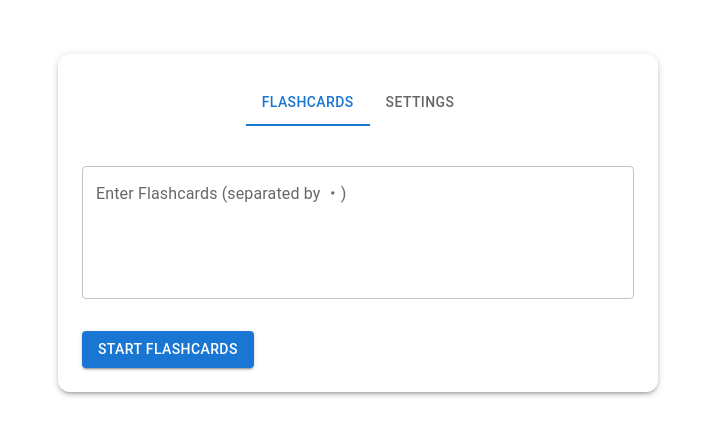
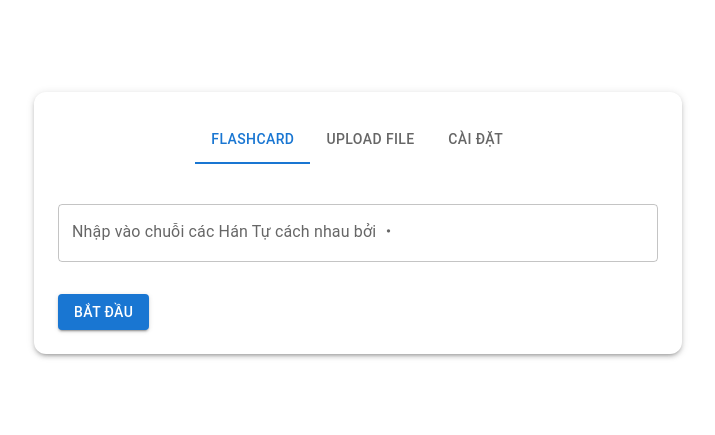
Before and after one commit to thuankhangho/btl-kncn, a React (Vite) app in the folder client/: page / in a window 1280 px wide. Shown: the part 177-612 px from the top of the page, without its empty margins (282-997 px from the left). Built offline with nearby package versions, Linux system fonts and the light colour scheme.

Commit message:
Added routing

```diff
--- /dev/null
+++ b/client/src/components/App.tsx
@@ -0,0 +1,13 @@
+import { BrowserRouter, Routes, Route } from 'react-router-dom';
+import Input from './input.tsx';
+import FlashcardApp from './flashcard.tsx';
+
+const App: React.FC = () => (
+	<BrowserRouter>
+		<Routes>
+			<Route path="/" element={<Input />} />
+			<Route path="flashcard" element={<FlashcardApp />} />
+		</Routes>
+	</BrowserRouter>
+);
+export default App;
--- /dev/null
+++ b/client/src/components/flashcard.tsx
@@ -0,0 +1,67 @@
+import React, { useState, useEffect } from 'react';
+import { Button, TextField, Tab, Tabs, Typography, Paper } from '@mui/material';
+
+const Flashcard: React.FC = () => {
+  const [input, setInput] = useState('');
+  const [flashcards, setFlashcards] = useState<string[]>([]);
+  const [currentKanji, setCurrentKanji] = useState<string>('');
+  const [myTimeout, setMyTimeout] = useState<number>(0);
+  const [tabValue, setTabValue] = useState<number>(0);
+
+  useEffect(() => {
+    return () => {
+      clearInterval(myTimeout);
+    };
+  }, [myTimeout]);
+
+  const handleSubmit = (event: React.FormEvent) => {
+    event.preventDefault();
+    const newFlashcards = input.split('\n');
+    setFlashcards(newFlashcards);
+    setCurrentKanji(newFlashcards[Math.floor(Math.random() * newFlashcards.length)]);
+    mainloop();
+  };
+
+  const mainloop = () => {
+    const timeoutId = window.setInterval(() => {
+      displayCards();
+    }, 1000 /* Card time */);
+    setMyTimeout(timeoutId);
+  };
+
+  const displayCards = () => {
+    const randomIndex = Math.floor(Math.random() * flashcards.length);
+    setCurrentKanji(flashcards[randomIndex]);
+  };
+
+  const pause = () => {
+    // console.log('Paused');
+    clearInterval(myTimeout);
+  };
+
+  const resume = () => {
+    // console.log('Resumed');
+    mainloop();
+  };
+
+  return (
+    <div>Hello World</div>
+  )
+  // {flashcards.length > 0 && (
+  //   <Typography variant="h1" style={{ fontSize: '100px', marginTop: '24px' }}>
+  //     {currentKanji}
+  //   </Typography>
+  // )}
+  // {flashcards.length > 0 && (
+  //   <div style={{ marginTop: '24px' }}>
+  //     <Button variant="outlined" color="secondary" onClick={pause}>
+  //       Ngừng
+  //     </Button>
+  //     <Button variant="outlined" color="primary" onClick={resume} style={{ marginLeft: '12px' }}>
+  //       Tiếp tục
+  //     </Button>
+  //   </div>
+  // )}
+};
+
+export default Flashcard;
--- a/client/src/App.tsx
+++ b/client/src/components/input.tsx
@@ -97,6 +97,7 @@
 // }
 import React, { useState, useEffect } from 'react';
 import { Button, TextField, Tab, Tabs, Typography, Paper } from '@mui/material';
+import { Link } from 'react-router-dom';
 
 const FlashcardApp: React.FC = () => {
   const [input, setInput] = useState('');
@@ -107,14 +108,13 @@ const FlashcardApp: React.FC = () => {
 
   useEffect(() => {
     return () => {
-      // Clear the interval when the component unmounts
       clearInterval(myTimeout);
     };
   }, [myTimeout]);
 
   const handleSubmit = (event: React.FormEvent) => {
     event.preventDefault();
-    const newFlashcards = input.split('・');
+    const newFlashcards = input.split('\n');
     setFlashcards(newFlashcards);
     setCurrentKanji(newFlashcards[Math.floor(Math.random() * newFlashcards.length)]);
     mainloop();
@@ -133,27 +133,68 @@ const FlashcardApp: React.FC = () => {
   };
 
   const pause = () => {
-    console.log('Paused');
+    // console.log('Paused');
     clearInterval(myTimeout);
   };
 
   const resume = () => {
-    console.log('Resumed');
+    // console.log('Resumed');
     mainloop();
   };
+
+  const Flashcard = () => {
+    return (
+      <Flashcard />
+    )
+  }
 
   return (
     <div style={{ display: 'flex', justifyContent: 'center', alignItems: 'center', height: '100vh' }}>
       <Paper elevation={3} style={{ width: '600px', padding: '24px', borderRadius: '12px' }}>
         <Tabs value={tabValue} onChange={(e, newValue) => setTabValue(newValue)} centered>
-          <Tab label="Flashcards" />
-          <Tab label="Settings" />
+          <Tab label="Flashcard" />
+          <Tab label="Upload file" />
+          <Tab label="Cài đặt" />
         </Tabs>
         {tabValue === 0 && (
           <form onSubmit={handleSubmit} style={{ marginTop: '24px' }}>
             <TextField
               id="kanjiinput"
-              label="Enter Flashcards (separated by ・)"
+              label="Nhập vào chuỗi các Hán Tự cách nhau bởi ・"
+              variant="outlined"
+              multiline
+              fullWidth
+              margin="normal"
+              sx={{ mb: 2, '& .MuiInputBase-input': { fontSize: '1.5rem',height: '100px' } }}
+              onChange={(e) => setInput(e.target.value)}
+            />
+
+            <Button variant="contained" color="primary" type="submit" style={{ marginTop: '16px' }}>
+             <Link to="flashcard" style={{color: 'white'}}>Bắt đầu</Link>
+            </Button>
+
+            {flashcards.length > 0 && (
+              <Typography variant="h1" style={{ fontSize: '100px', marginTop: '24px' }}>
+                {currentKanji}
+              </Typography>
+            )}
+            {flashcards.length > 0 && (
+              <div style={{ marginTop: '24px' }}>
+                <Button variant="outlined" color="secondary" onClick={pause}>
+                  Ngừng
+                </Button>
+                <Button variant="outlined" color="primary" onClick={resume} style={{ marginLeft: '12px' }}>
+                  Tiếp tục
+                </Button>
+              </div>
+            )}
+          </form>
+        )}
+        {tabValue === 1 && (
+          <form onSubmit={handleSubmit} style={{ marginTop: '24px' }}>
+            <TextField
+              id="kanjiinput"
+              label="Nhập vào chuỗi các Hán Tự cách nhau bởi ・"
               variant="outlined"
               fullWidth
               margin="normal"
@@ -161,7 +202,7 @@ const FlashcardApp: React.FC = () => {
               onChange={(e) => setInput(e.target.value)}
             />
             <Button variant="contained" color="primary" type="submit" style={{ marginTop: '16px' }}>
-              Start Flashcards
+              Bắt đầu
             </Button>
             {flashcards.length > 0 && (
               <Typography variant="h1" style={{ fontSize: '100px', marginTop: '24px' }}>
@@ -171,16 +212,16 @@ const FlashcardApp: React.FC = () => {
             {flashcards.length > 0 && (
               <div style={{ marginTop: '24px' }}>
                 <Button variant="outlined" color="secondary" onClick={pause}>
-                  Pause
+                  Ngừng
                 </Button>
                 <Button variant="outlined" color="primary" onClick={resume} style={{ marginLeft: '12px' }}>
-                  Resume
+                  Tiếp tục
                 </Button>
               </div>
             )}
           </form>
         )}
-        {tabValue === 1 && (
+        {tabValue === 2 && (
           <div>
             {/* Settings content goes here */}
             <Typography variant="h4" style={{ marginTop: '24px' }}>
--- a/client/src/main.tsx
+++ b/client/src/main.tsx
@@ -1,10 +1,7 @@
 import React from 'react'
 import ReactDOM from 'react-dom/client'
-import App from './App.tsx'
+import App from './components/App.tsx'
 import './index.css'
-
-//Bootstrap CSS
-import 'bootstrap/dist/css/bootstrap.min.css';
 
 ReactDOM.createRoot(document.getElementById('root')!).render(
   <React.StrictMode>
```
Also changed, not shown: client/package.json (+10 -3 lines), 2 other files (tests, documents, lock files or other folders).
